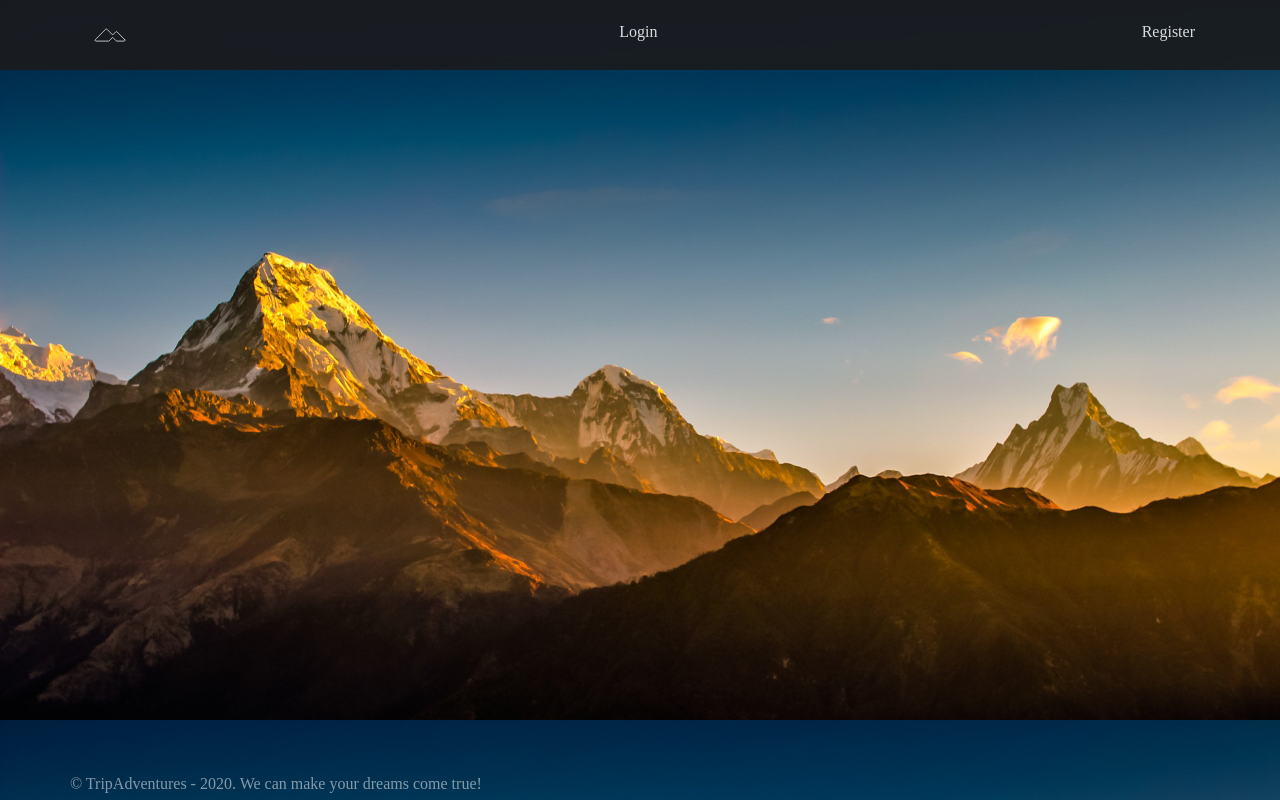
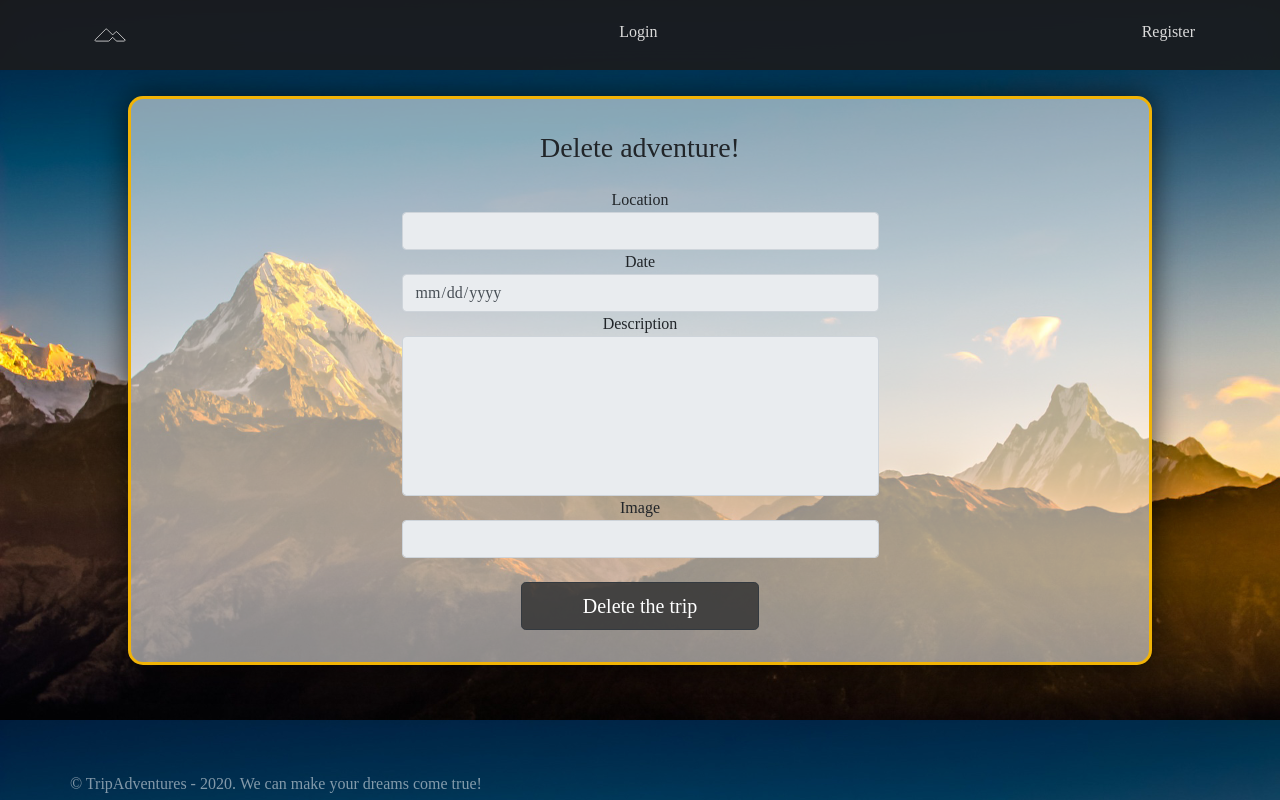
Before and after one commit to Vladimir-Petkov/TripAdventures, a React (Create React App) app: page /delete/1 in a window 1280 px wide. Built offline with nearby package versions, Linux system fonts and the light colour scheme; no server answers; a web font is replaced by a local one.

Commit message:
Add delete trip page.

```diff
--- a/src/App.js
+++ b/src/App.js
@@ -7,6 +7,7 @@ import Login from './Components/Users/Login/Login';
 import Profile from './Components/Users/Profile/Profile';
 import CreateTrip from './Components/Trips/Create/Create';
 import EditTrip from './Components/Trips/Edit/Edit';
+import DeleteTrip from './Components/Trips/Delete/Delete';
 import DetailsTrip from './Components/Trips/Details/Details';
 import {
   BrowserRouter as Router,
@@ -26,6 +27,7 @@ const App = () => {
           <Route path="/profile/:userid" component={Profile} />
           <Route path="/create" component={CreateTrip} />
           <Route path="/edit/:id" component={EditTrip} />
+          <Route path="/delete/:id" component={DeleteTrip} />
           <Route path="/details/:id" component={DetailsTrip} />
         </Switch>
         <Footer />
--- a/src/Components/Header/Header.js
+++ b/src/Components/Header/Header.js
@@ -10,6 +10,7 @@ class Header extends Component {
 
     logout = () => {
         this.context.logOut();
+        this.props.history.push('/');
     };
 
     render() {
--- a/src/Components/Trips/Create/Create.js
+++ b/src/Components/Trips/Create/Create.js
@@ -27,7 +27,7 @@ class CreateTrip extends Component {
     handleLocationBlur = () => {
         const { location } = this.state;
 
-        if (location.length < 3 || location.length > 12) {
+        if (location.length < 3 || location.length > 15) {
             this.setState({ locationError: true });
         } else {
             this.setState({ locationError: false });
@@ -101,7 +101,7 @@ class CreateTrip extends Component {
             </div>
 
             <div className="form-label-group">
-                {locationError ? <div style={mystyle} >Location must be between 3 and 12 characters long</div> : null}
+                {locationError ? <div style={mystyle} >Location must be between 3 and 15 characters long</div> : null}
                 <label htmlFor="inputTrekName">Location</label>
                 <input type="text" value={location} onChange={(e) => this.onChange(e, 'location')}
                     onBlur={this.handleLocationBlur} className="form-control" required />
--- /dev/null
+++ b/src/Components/Trips/Delete/Delete.js
@@ -0,0 +1,111 @@
+import React, { Component } from 'react';
+import getCookie from '../../Helpers/getCookie';
+
+class DeleteTrip extends Component {
+    constructor() {
+        super();
+
+        this.state = {
+            location: '',
+            date: '',
+            description: '',
+            image: '',
+            likes: 0,
+        };
+    };
+
+    componentDidMount() {
+        this.getTrip();
+    };
+
+    getTrip = async () => {
+        const id = this.props.match.params.id;
+        const token = getCookie('x-auth-token');
+
+        const data = {
+            id,
+            token
+        }
+
+        await fetch(`http://localhost:9999/api/trips/${id}`, {
+            method: 'POST',
+            headers: {
+                'Content-type': 'application/json'
+            },
+            body: JSON.stringify(data),
+        }).then(res => res.json())
+            .then((trip) => {
+                this.setState({
+                    location: trip.location,
+                    date: trip.date,
+                    description: trip.description,
+                    image: trip.image,
+                    likes: trip.likes
+                })
+            });
+    };
+
+    handleSubmit = async (event) => {
+        event.preventDefault();
+        const { location, date, description, image, likes } = this.state;
+
+        const id = this.props.match.params.id;
+        const token = getCookie('x-auth-token');
+
+        const data = {
+            location,
+            date,
+            description,
+            image,
+            likes,
+            token
+        };
+
+        await fetch(`http://localhost:9999/api/trips/${id}`, {
+            method: 'DELETE',
+            headers: {
+                'Content-type': 'application/json'
+            },
+            body: JSON.stringify(data),
+        }).then(res => res.json())
+            .then(() => {
+                this.props.history.push('/');
+            });
+    };
+
+
+    render() {
+        const { location, date, description, image } = this.state;
+
+        return <form className="create-trek" onSubmit={this.handleSubmit} method="post">
+            <div className="text-center mb-4">
+                <h1 className="h3 mb-3 font-weight-normal">Delete adventure!</h1>
+            </div>
+
+            <div className="form-label-group">
+                <label htmlFor="inputTrekName">Location</label>
+                <input type="text" value={location} className="form-control" disabled />
+            </div>
+
+            <div className="form-label-group">
+                <label htmlFor="inputTrekDate">Date</label>
+                <input type="date" value={date} className="form-control" disabled />
+            </div>
+
+            <div className="form-label-group">
+                <label htmlFor="inputTrekDescription">Description</label>
+                <textarea type="text" value={description} className="form-control" disabled ></textarea>
+            </div>
+
+            <div className="form-label-group">
+                <label htmlFor="inputTrekImage">Image</label>
+                <input type="text" value={image} className="form-control" disabled />
+            </div>
+
+            <br />
+            <button className="btn btn-lg btn-dark btn-block" type="submit">Delete the trip</button>
+        </form>
+    }
+};
+
+export default DeleteTrip;
--- a/src/Components/Trips/Details/Details.js
+++ b/src/Components/Trips/Details/Details.js
@@ -71,7 +71,6 @@ class DetailsTrip extends Component {
             body: JSON.stringify(data),
         }).then(res => res.json())
             .then((trip) => {
-                console.log(trip);
                 this.setState({
                     location: trip.location,
                     date: trip.date,
@@ -80,7 +79,7 @@ class DetailsTrip extends Component {
                     likes: trip.likes,
                     tripId: trip._id,
                     usernameCreator: trip.usernameCreator,
-                    creatorId: trip.creatorId[0]
+                    creatorId: trip.creatorId
                 })
             });
     };
@@ -128,7 +127,7 @@ class DetailsTrip extends Component {
                         </svg>
                   Edit the trip
                 </Link>
-                    <Link className="a-button" to="/">
+                    <Link className="a-button" to={`/delete/${tripId}`}>
                         <svg version="1.1" width="30px" id="remove-button" xmlns="http://www.w3.org/2000/svg"
                             x="0px" y="0px" viewBox="0 0 507.2 507.2"
                         >
--- a/src/Components/Trips/Edit/Edit.js
+++ b/src/Components/Trips/Edit/Edit.js
@@ -10,6 +10,7 @@ class EditTrip extends Component {
             date: '',
             description: '',
             image: '',
+            likes: 0,
             locationError: false,
             descriptionError: false,
             imageError: false
@@ -30,7 +31,7 @@ class EditTrip extends Component {
     handleLocationBlur = () => {
         const { location } = this.state;
 
-        if (location.length < 3 || location.length > 12) {
+        if (location.length < 3 || location.length > 15) {
             this.setState({ locationError: true });
         } else {
             this.setState({ locationError: false });
@@ -78,14 +79,15 @@ class EditTrip extends Component {
                     location: trip.location,
                     date: trip.date,
                     description: trip.description,
-                    image: trip.image
+                    image: trip.image,
+                    likes: trip.likes
                 })
             });
     };
 
     handleSubmit = async (event) => {
         event.preventDefault();
-        const { location, date, description, image, locationError, descriptionError, imageError } = this.state;
+        const { location, date, description, image, likes, locationError, descriptionError, imageError } = this.state;
 
         if (locationError || descriptionError || imageError) {
             return
@@ -99,6 +101,7 @@ class EditTrip extends Component {
             date,
             description,
             image,
+            likes,
             token
         };
 
@@ -130,7 +133,7 @@ class EditTrip extends Component {
             </div>
 
             <div className="form-label-group">
-                {locationError ? <div style={mystyle} >Location must be between 3 and 12 characters long</div> : null}
+                {locationError ? <div style={mystyle} >Location must be between 3 and 15 characters long</div> : null}
                 <label htmlFor="inputTrekName">Location</label>
                 <input type="text" value={location} onChange={(e) => this.onChange(e, 'location')}
                     onBlur={this.handleLocationBlur} className="form-control" required />
@@ -155,13 +158,9 @@ class EditTrip extends Component {
                 <input type="text" value={image} onChange={(e) => this.onChange(e, 'image')}
                     onBlur={this.handleImageBlur} className="form-control" required />
             </div>
-            {/* <div style={{ display: "none" }}>
-                <input name="organizer" value="" />
-                <input name="likes" value="" />
-            </div> */}
 
             <br />
-            <button className="btn btn-lg btn-dark btn-block" type="submit">Edit the trek</button>
+            <button className="btn btn-lg btn-dark btn-block" type="submit">Edit the trip</button>
         </form>
     }
 };
```
Also changed, not shown: src/Components/Users/Profile/Profile.js (+14 -9 lines), 2 other files (tests, documents, lock files or other folders).
